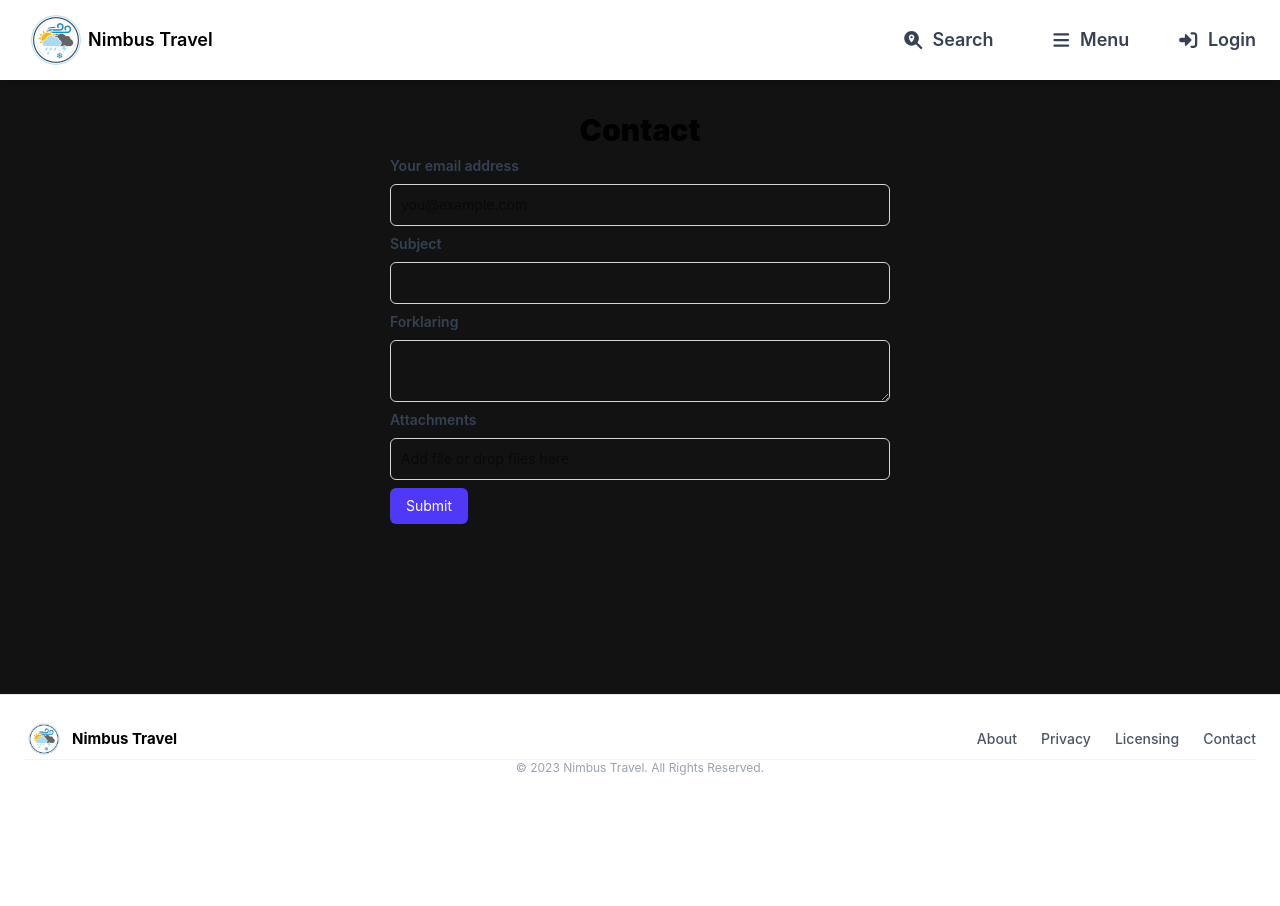
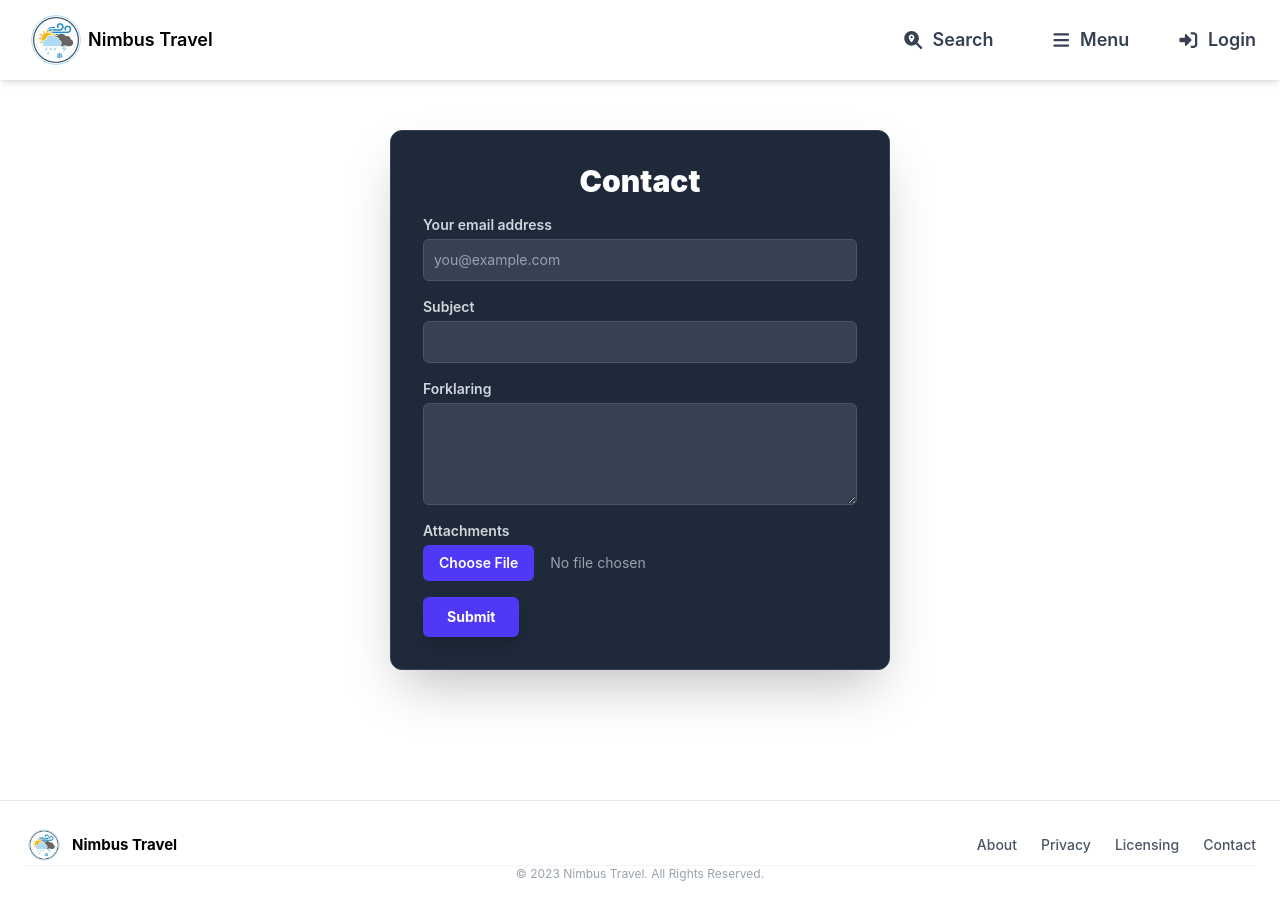
Before and after one commit to xzidx/Weather-App, a Vue app: page /contact in a window 1280 px wide. Before the commit the page ends 800 px from the top, so only its background shows below. Built offline with nearby package versions, Linux system fonts and the light colour scheme.

Commit message:
fix feat/contact

```diff
--- a/src/views/ContactView.vue
+++ b/src/views/ContactView.vue
@@ -1,52 +1,55 @@
 <template>
-  <br /><br /><br /><br />
-  <form class="max-w flex justify-center p-4">
-    <div class="flex flex-col gap-2 w-[500px]">
-      <p class="text-3xl font-black text-center">Contact</p>
-      <label for="email" class="text-sm font-semibold text-gray-700"> Your email address </label>
+  <div class="min-h-screen bg-white flex flex-col items-center justify-center p-4">
+    <form class="w-full max-w-[500px] bg-gray-800 p-8 rounded-xl shadow-2xl border border-gray-700">
+      <div class="flex flex-col gap-4">
+        <h2 class="text-3xl font-black text-center text-white">Contact</h2>
 
+        <div class="flex flex-col gap-1">
+          <label for="email" class="text-sm font-semibold text-gray-300">Your email address</label>
           <input
             type="email"
             id="email"
             placeholder="you@example.com"
             required
-        class="block w-full rounded-md border-gray-300 focus:border-indigo-500 focus:ring-indigo-500 sm:text-sm p-2.5 border"
+            class="block w-full rounded-md border-gray-600 bg-gray-700 text-white placeholder-gray-400 focus:border-indigo-500 focus:ring-indigo-500 sm:text-sm p-2.5 border"
           />
+        </div>
 
-      <label for="email" class="text-sm font-semibold text-gray-700"> Subject </label>
+        <div class="flex flex-col gap-1">
+          <label for="subject" class="text-sm font-semibold text-gray-300">Subject</label>
+          <input
+            type="text"
+            id="subject"
+            required
+            class="block w-full rounded-md border-gray-600 bg-gray-700 text-white focus:border-indigo-500 focus:ring-indigo-500 sm:text-sm p-2.5 border"
+          />
+        </div>
 
+        <div class="flex flex-col gap-1">
+          <label for="message" class="text-sm font-semibold text-gray-300">Forklaring</label>
+          <textarea
+            id="message"
+            rows="4"
+            class="block w-full rounded-md border-gray-600 bg-gray-700 text-white focus:border-indigo-500 focus:ring-indigo-500 sm:text-sm p-2.5 border"
+          ></textarea>
+        </div>
+
+        <div class="flex flex-col gap-1">
+          <label for="file" class="text-sm font-semibold text-gray-300">Attachments</label>
           <input
-        type="email"
-        id="email"
-        required
-        class="block w-full rounded-md border-gray-300 focus:border-indigo-500 focus:ring-indigo-500 sm:text-sm p-2.5 border"
+            type="file"
+            id="file"
+            class="block w-full text-sm text-gray-400 file:mr-4 file:py-2 file:px-4 file:rounded-md file:border-0 file:text-sm file:font-semibold file:bg-indigo-600 file:text-white hover:file:bg-indigo-700 cursor-pointer"
           />
-
-      <label for="email" class="text-sm font-semibold text-gray-700"> Forklaring </label>
-
-      <textarea
-        name=""
-        id=""
-        class="block w-full rounded-md border-gray-300 focus:border-indigo-500 focus:ring-indigo-500 sm:text-sm p-2.5 border"
-      >
-      </textarea>
-
-      <label for="email" class="text-sm font-semibold text-gray-700"> Attachments </label>
-
-      <input
-        type="email"
-        id="email"
-        placeholder="Add file or drop files here"
-        required
-        class="block w-full rounded-md border-gray-300 focus:border-indigo-500 focus:ring-indigo-500 sm:text-sm p-2.5 border"
-      />
+        </div>
 
         <button
           type="submit"
-        class="mt-4 rounded-md bg-indigo-600 px-4 py-2 self-start text-sm font-white text-white hover:bg-indigo-700 transition-colors"
+          class="mt-4 rounded-md bg-indigo-600 px-6 py-2.5 self-start text-sm font-bold text-white hover:bg-indigo-500 transition-all shadow-lg active:scale-95"
         >
           Submit
         </button>
       </div>
     </form>
+  </div>
 </template>
```
Lines whose indentation alone changed are shown as unchanged.
